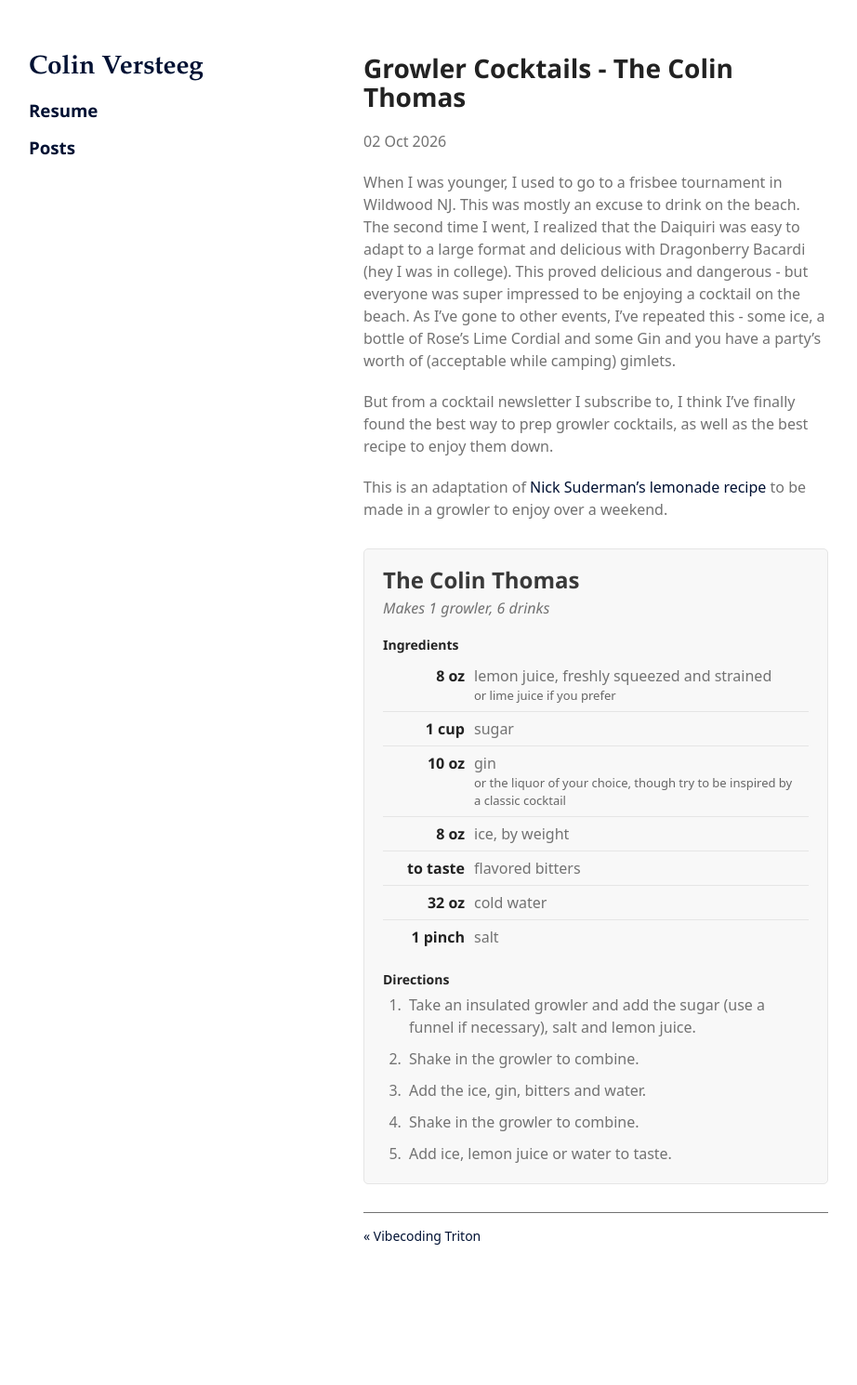
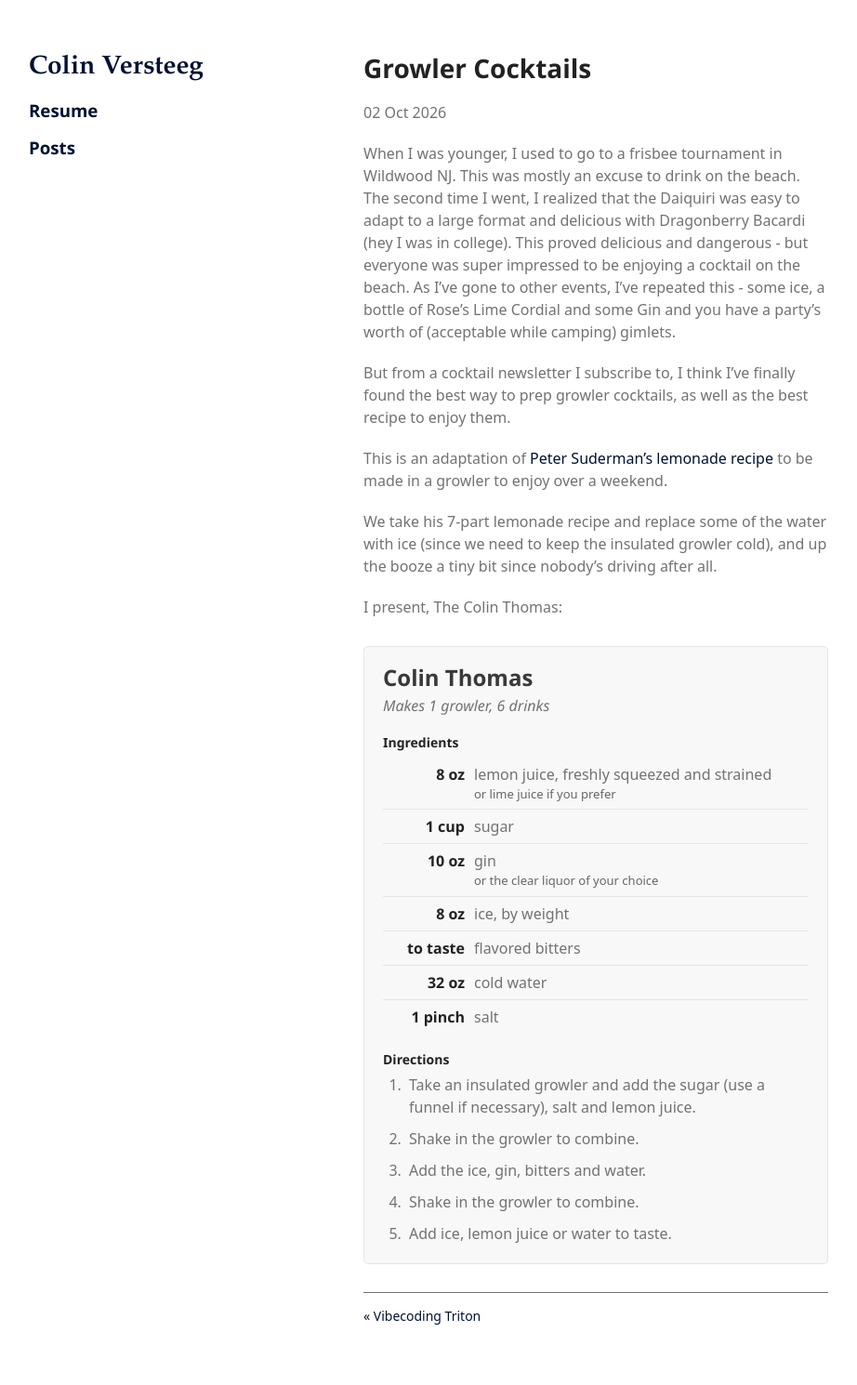
Before and after one commit to csteegz/csteegz.github.io, a Jekyll site: the page built from _posts/2026-10-02-Growler-Cocktails.md, in a window 1280 px wide. Shown: the whole page at 93% size, without its empty margins (179-1101 px from the left). Built offline with Jekyll 4.4.1, drawn with Linux system fonts in a browser that asks for light colours; some web fonts are replaced; before the commit the page ends 1404 px from its top, so only the background shows below that.

Commit message:
Update 2026-10-02-Growler-Cocktails.md (#9)

```diff
--- a/_posts/2026-10-02-Growler-Cocktails.md
+++ b/_posts/2026-10-02-Growler-Cocktails.md
@@ -10,13 +10,17 @@ The second time I went, I realized that the Daiquiri was easy to adapt to a larg
 This proved delicious and dangerous - but everyone was super impressed to be enjoying a cocktail on the beach.
 As I've gone to other events, I've repeated this - some ice, a bottle of Rose's Lime Cordial and some Gin and you have a party's worth of (acceptable while camping) gimlets.
 
-But from a cocktail newsletter I subscribe to, I think I've finally found the best way to prep growler cocktails, as well as the best recipe to enjoy them down.
+But from a cocktail newsletter I subscribe to, I think I've finally found the best way to prep growler cocktails, as well as the best recipe to enjoy them.
 
-This is an adaptation of [Nick Suderman's lemonade recipe](https://cocktailswithsuderman.substack.com/p/when-life-gives-you-lemons-make-blackberry) to be made in a growler to enjoy over a weekend.
+This is an adaptation of [Peter Suderman's lemonade recipe](https://cocktailswithsuderman.substack.com/p/when-life-gives-you-lemons-make-blackberry) to be made in a growler to enjoy over a weekend.
+
+We take his 7-part lemonade recipe and replace some of the water with ice (since we need to keep the insulated growler cold), and up the booze a tiny bit since nobody's driving after all.
+
+I present, The Colin Thomas:
 
 <div class="recipe" markdown="1">
 
-## The Colin Thomas
+## Colin Thomas
 
 Makes 1 growler, 6 drinks
 {: .yield}
@@ -27,7 +31,7 @@ Makes 1 growler, 6 drinks
 |-------:|:-----------|
 | 8 oz | lemon juice, freshly squeezed and strained <small>or lime juice if you prefer</small> |
 | 1 cup | sugar |
-| 10 oz | gin <small>or the liquor of your choice, though try to be inspired by a classic cocktail</small> |
+| 10 oz | gin <small>or the clear liquor of your choice</small> |
 | 8 oz | ice, by weight |
 | to taste | flavored bitters |
 | 32 oz | cold water |
```
Also changed, not shown: other parts of _posts/2026-10-02-Growler-Cocktails.md (+1 -1 lines).
